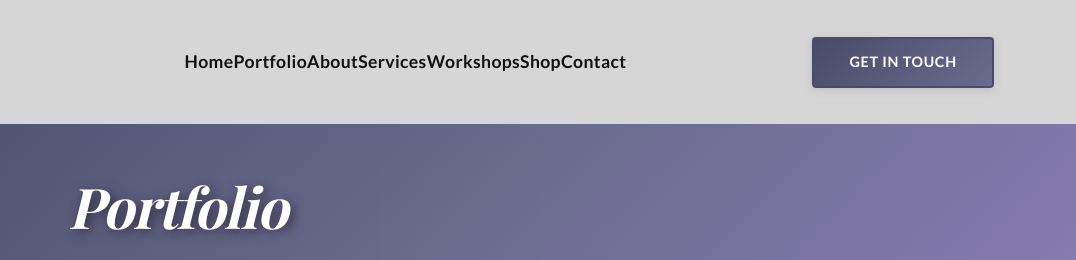
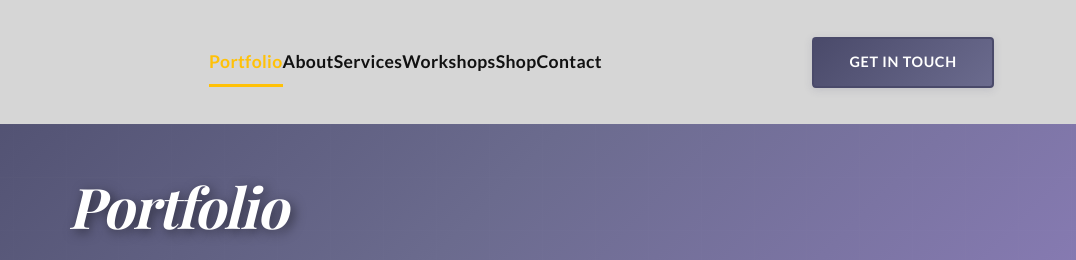
Before and after one commit to rayngnpc/JonBeckWeb, a plain HTML site: page portfolio.html in a window 1280 px wide. Shown: the top 260 px of the page, 204-1280 px from the left. Drawn offline with nearby package versions, Linux system fonts and the light colour scheme; a web font is replaced by a local one.

Commit message:
Fix navigation consistency and active page indicators

```diff
--- a/css/custom.css
+++ b/css/custom.css
@@ -185,6 +185,14 @@ a:hover {
 }
 
 .custom-navbar .navbar-nav .nav-link:hover::after {
+    width: 100%;
+}
+
+.custom-navbar .navbar-nav .nav-link.active {
+    color: #ffc107 !important;
+}
+
+.custom-navbar .navbar-nav .nav-link.active::after {
     width: 100%;
 }
 
--- a/js/script.js
+++ b/js/script.js
@@ -180,26 +180,24 @@ if ('IntersectionObserver' in window) {
 // ============================================
 
 function setActiveNavLink() {
+    const currentPath = window.location.pathname;
     const navLinks = document.querySelectorAll('.navbar-nav .nav-link');
-    const sections = document.querySelectorAll('section');
 
-    window.addEventListener('scroll', () => {
-        let current = '';
-        sections.forEach(section => {
-            const sectionTop = section.offsetTop;
-            const sectionHeight = section.clientHeight;
-            if (window.scrollY >= sectionTop - sectionHeight / 3) {
-                current = section.getAttribute('id');
-            }
-        });
+    // Remove active class from all links
+    navLinks.forEach(link => {
+        link.classList.remove('active');
+    });
 
-        navLinks.forEach(link => {
-            link.classList.remove('active');
-            if (link.getAttribute('href') === `#${current}`) {
-                link.classList.add('active');
-            }
-        });
+    // Set active class based on current page
+    navLinks.forEach(link => {
+        const href = link.getAttribute('href');
+        if (href && (href === currentPath || href === currentPath.substring(1))) {
+            link.classList.add('active');
+        }
     });
 }
 
-setActiveNavLink();
+// Set active nav link on page load
+document.addEventListener('DOMContentLoaded', function() {
+    setActiveNavLink();
+});
--- a/portfolio.html
+++ b/portfolio.html
@@ -41,10 +41,7 @@
             <div class="collapse navbar-collapse" id="navbarNav">
                 <ul class="navbar-nav ms-auto">
                     <li class="nav-item">
-                        <a class="nav-link" href="index.html">Home</a>
-                    </li>
-                    <li class="nav-item">
-                        <a class="nav-link active" href="portfolio.html">Portfolio</a>
+                        <a class="nav-link" href="portfolio.html">Portfolio</a>
                     </li>
                     <li class="nav-item">
                         <a class="nav-link" href="about.html">About</a>
```
Also changed, not shown: about.html (+1 -1 lines), services.html (+1 -1 lines), shop.html (+1 -1 lines), workshops.html (+1 -1 lines).
